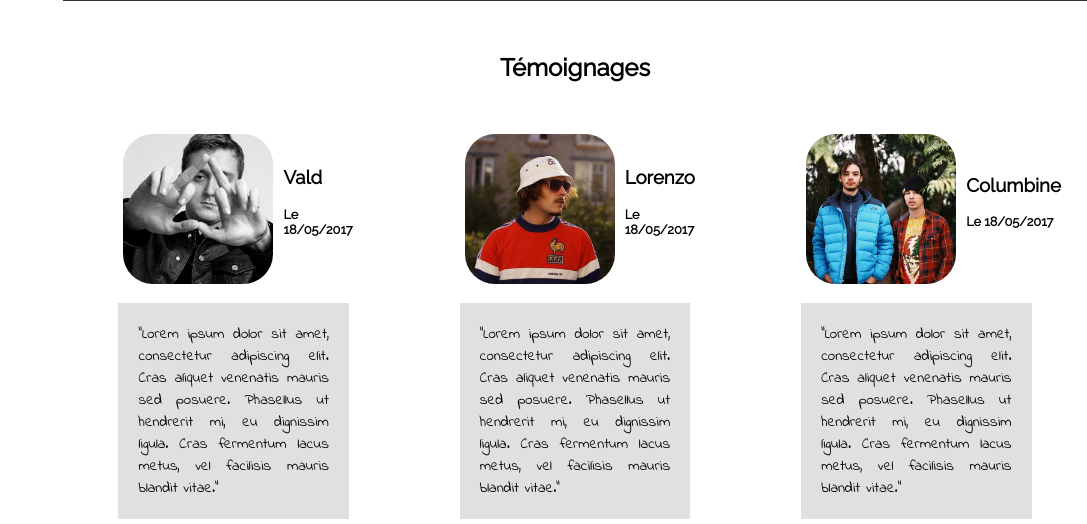
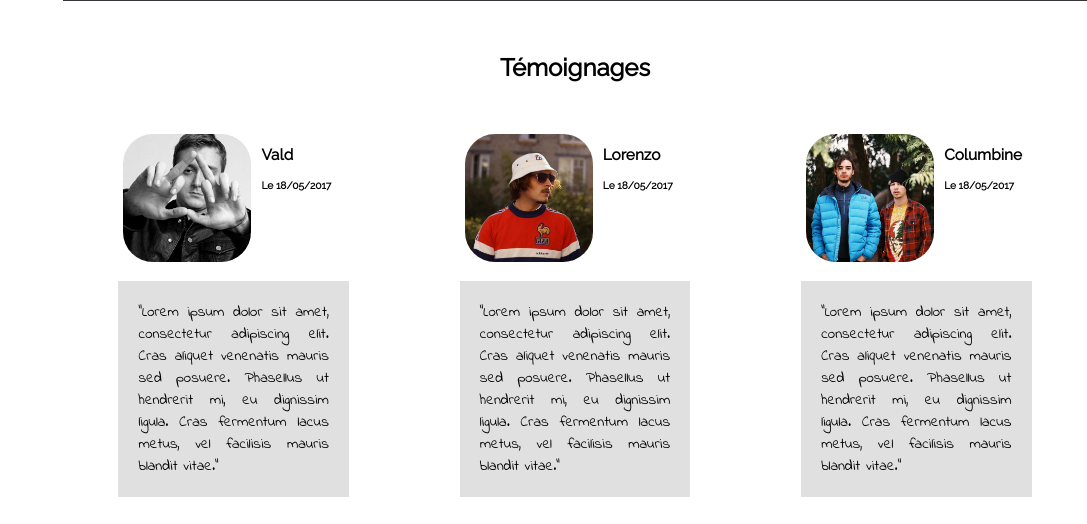
Before and after one commit to ErwannGui/ProjetFinal, a PHP site: page /blog.php in a window 1280 px wide. Shown: the part 1637-2161 px from the top of the page, without its empty margins (193-1280 px from the left). Run offline with PHP 8.4, Linux system fonts and the light colour scheme; some libraries are stand-ins or nearby versions.

Commit message:
encore blog

```diff
--- a/css/style.css
+++ b/css/style.css
@@ -397,11 +397,7 @@ footer{
     font-size: 15px;
     font-family: 'Indie Flower', cursive;
     background-color: #E0E0E0;
-    padding: 20px 20px 20px 20px;
-}
-
-#blogTestimonyTestimonials h5{
-    font-size: 1.5vh;
+    padding: 20px;
 }
 
 #blogTestimonyTestimonials div{
@@ -410,8 +406,8 @@ footer{
 }
 
 #blogTestimonyTestimonials img{
-    max-width: 150px;
-    max-height: 200px;
+    width: 10vw;
+    height: 10vw;
     border-radius: 30px;
 }
 
@@ -451,11 +447,15 @@ footer{
 }
 
 .blogTestimonyTestimonialsImage div:nth-child(2){
-    margin-top: -2.5vh;
+    margin-top: -8vh;
+}
+
+.blogTestimonyTestimonialsImage h3{
+    font-size: 1.2vw;
 }
 
 .blogTestimonyTestimonialsImage h4{
-    font-size: 0.8em;
+    font-size: 0.8vw;
 }
 
 /*----------------------*/
```
